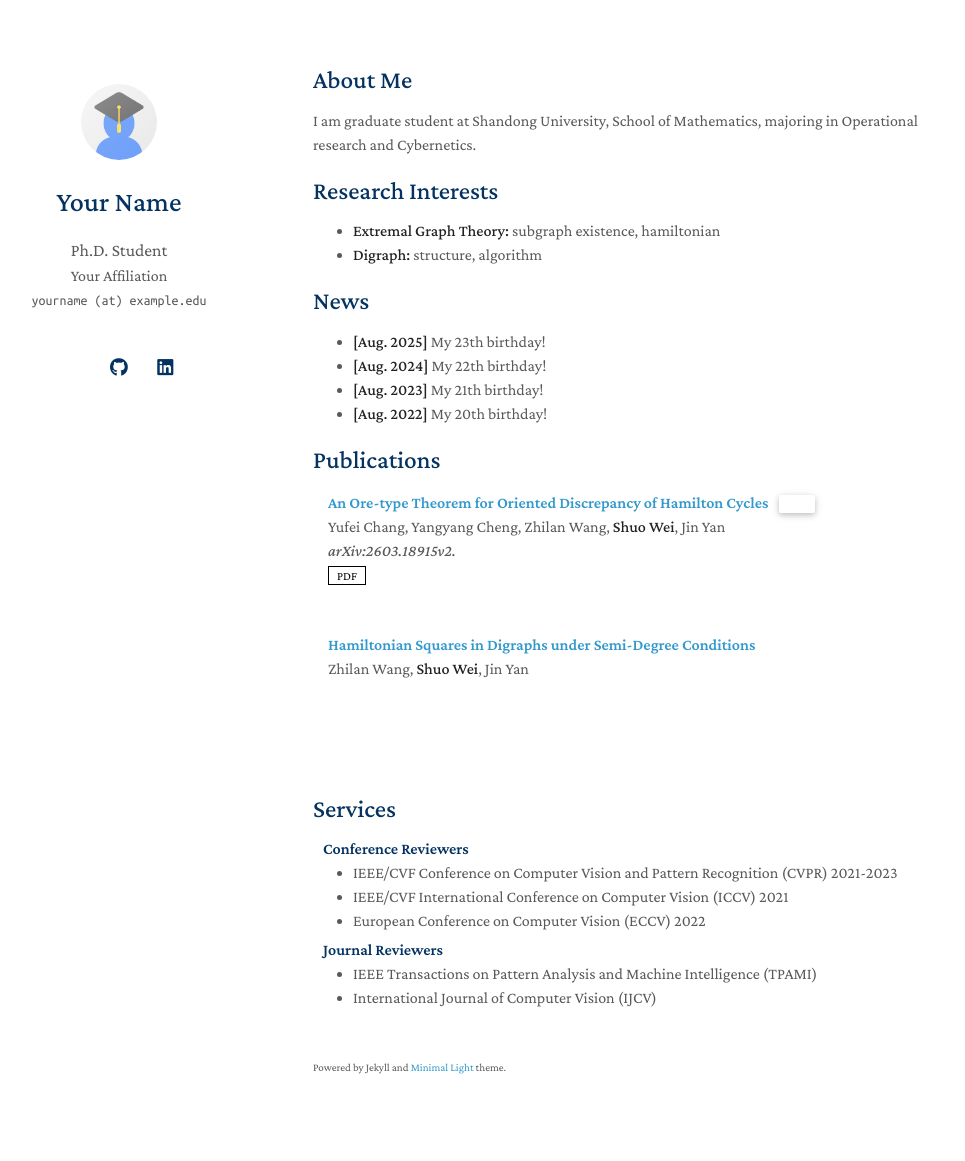
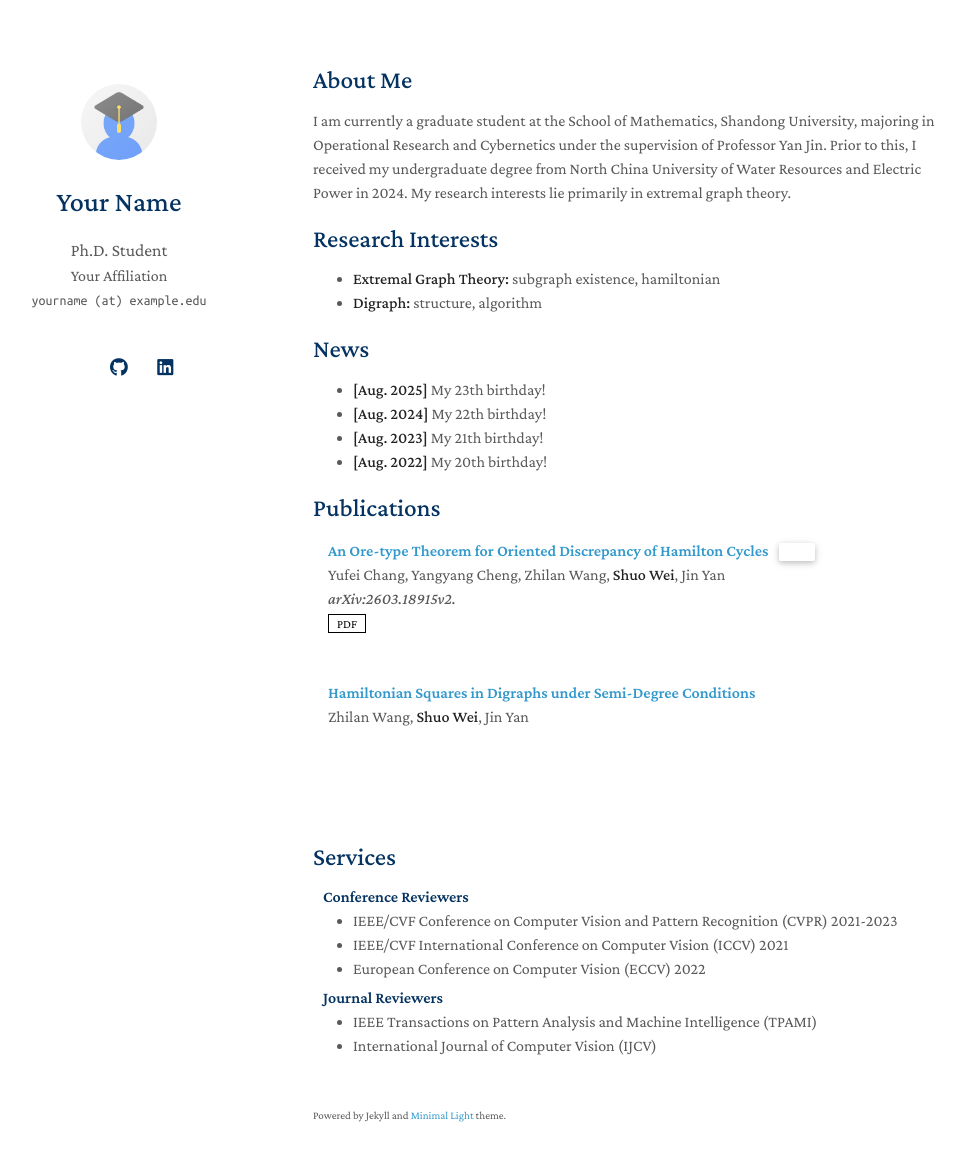
Before and after one commit to goal777/ShuoWei_SDU.github.io, a Jekyll site: the page built from index.md, in a window 1280 px wide and 1196 px high. Shown: the top 1161 px of the window, without its empty margins (157-1122 px from the left). Built offline with Jekyll 4.4.1, drawn with Linux system fonts in a browser that asks for light colours; a style sheet for code colours, icons or effects is not loaded; our own code applies the rules of GitHub Pages for plain Markdown files.

Commit message:
Update index.md

```diff
--- a/index.md
+++ b/index.md
@@ -4,8 +4,7 @@ layout: homepage
 
 ## About Me
 
-I am graduate student at Shandong University, School of Mathematics, majoring in Operational research and Cybernetics.
-
+I am currently a graduate student at the School of Mathematics, Shandong University, majoring in Operational Research and Cybernetics under the supervision of Professor Yan Jin. Prior to this, I received my undergraduate degree from North China University of Water Resources and Electric Power in 2024. My research interests lie primarily in extremal graph theory.
 ## Research Interests
 
 - **Extremal Graph Theory:** subgraph existence, hamiltonian
```
